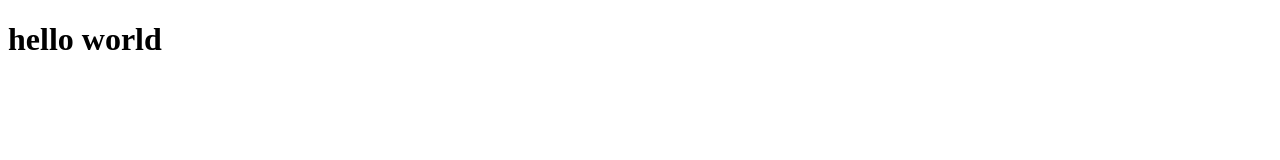
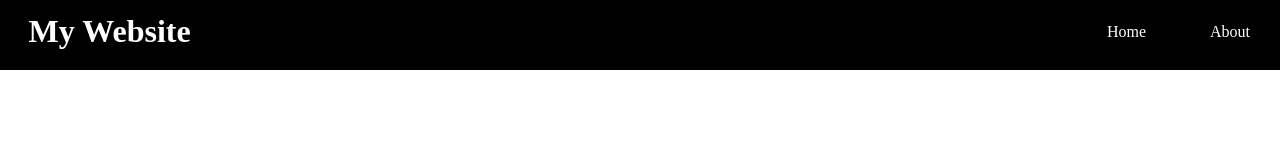
Before and after one commit to LeeSoMyoung/NodeJS-Basic-Challenge, a website: page node_simple_project/public/views/index.html in a window 1280 px wide. Drawn offline with Linux system fonts and the light colour scheme.

Commit message:
feat: 게시판 만들기를 위한 css, html 수정

```diff
--- /dev/null
+++ b/node_simple_project/public/css/index.css
@@ -0,0 +1,45 @@
+body, html{
+    margin: 0;
+    padding: 0;
+}
+
+header{
+    width: 100%;
+    height: 70px;
+    background-color: black;
+}
+
+h1{
+    position:absolute;
+    padding:3px;
+    float: left;
+    margin-left: 2%;
+    margin-top: 10px;
+    color: white;
+}
+
+span{
+    color: white;
+}
+
+ul{
+    width: auto;
+    float: right;
+    margin-top: 8px;
+}
+
+li{
+    display: inline-block;
+    padding:15px 30px;
+}
+
+a{
+    text-align: center;
+    color: white;
+    text-decoration: none;
+    font-size:1.2v2;
+}
+
+div{
+    background-color: black;
+}
--- a/node_simple_project/public/views/index.html
+++ b/node_simple_project/public/views/index.html
@@ -1,12 +1,26 @@
 <!DOCTYPE html>
 <html lang="en">
+
 <head>
     <meta charset="UTF-8">
     <meta http-equiv="X-UA-Compatible" content="IE=edge">
     <meta name="viewport" content="width=device-width, initial-scale=1.0">
     <title>Document</title>
+    <link rel="stylesheet" href="/node_simple_project/public/css/index.css">
 </head>
+
+<header>
+    <h1>My Website</h1>
+    <nav>
+        <ul>
+            <li><a href="/">Home</a></li>
+            <li><a href="/about">About</a></li>
+        </ul>
+    </nav>
+</header>
+
 <body>
-    <h1>hello world</h1>
+    <div id="app"></div>
 </body>
+
 </html>
```
Also changed, not shown: node_simple_project/public/views/AboutView.js (added, +16 -0 lines), node_simple_project/public/views/HomeView.js (added).
